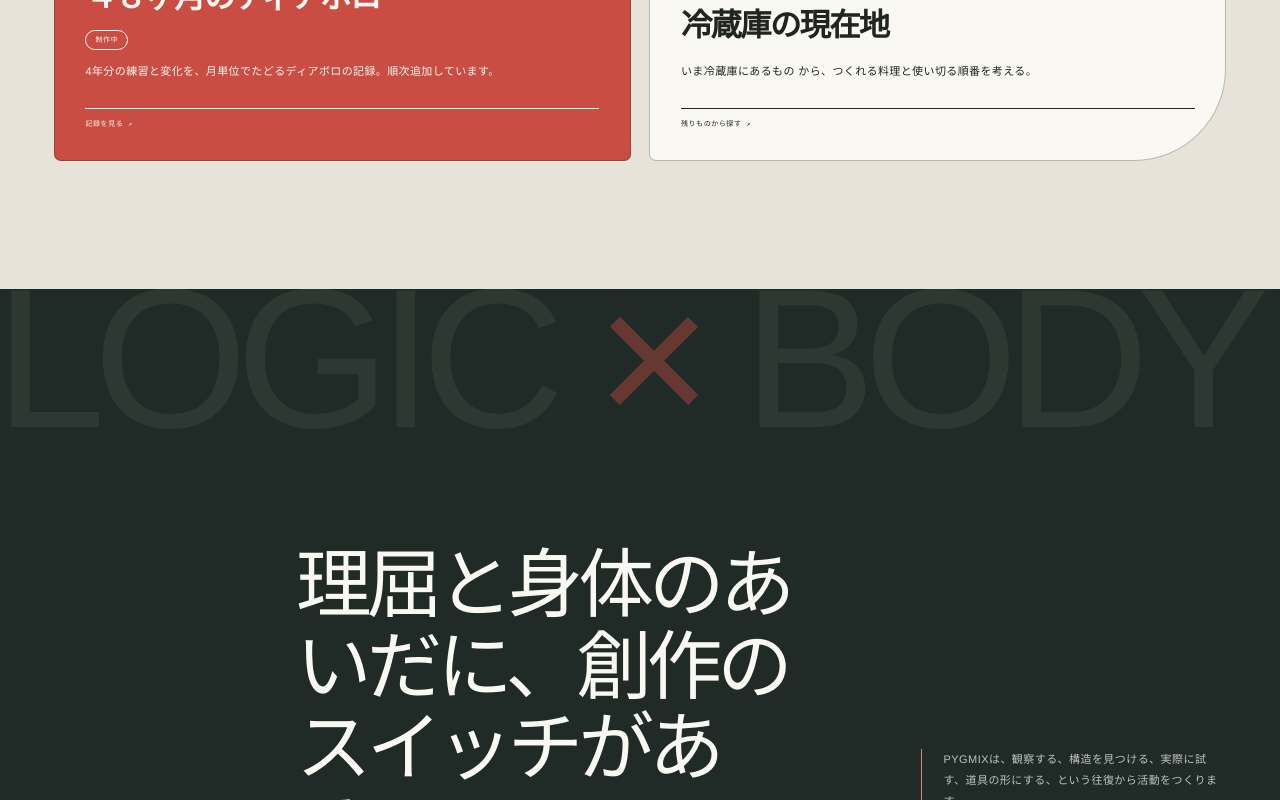
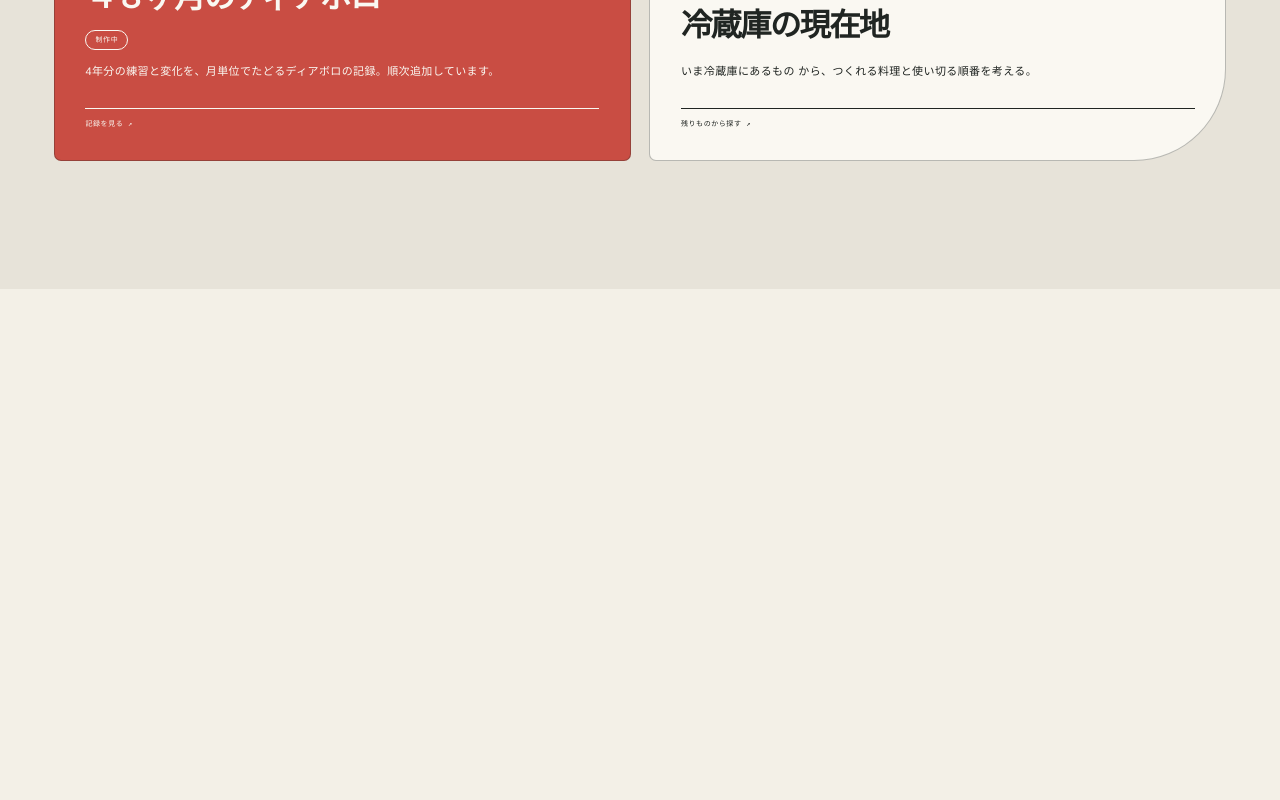
Before and after one commit to aratama-ship-it/pygmix-home, a Next.js app: page / in a window 1280 px wide. Shown: the part 2000-2800 px from the top of the page. After the commit the page ends 2289 px from the top, so only its background shows below. Built offline with nearby package versions, Linux system fonts and the light colour scheme.

Commit message:
Remove bottom principle and footer sections

```diff
--- a/app/OrbitHero.tsx
+++ b/app/OrbitHero.tsx
@@ -235,7 +235,6 @@ export default function OrbitHero() {
         <nav aria-label="メインナビゲーション">
           <a href="#activities">WORKS</a>
           <a href="#projects">PROJECTS</a>
-          <a href="#principle">ABOUT</a>
           <a href="/contact">CONTACT</a>
         </nav>
 
--- a/app/globals.css
+++ b/app/globals.css
@@ -71,8 +71,7 @@ img {
   background: var(--paper-light);
 }
 
-.wordmark,
-.footer-wordmark {
+.wordmark {
   width: max-content;
   font-size: 25px;
   font-weight: 700;
@@ -80,8 +79,7 @@ img {
   line-height: 1;
 }
 
-.wordmark span,
-.footer-wordmark span {
+.wordmark span {
   display: inline-block;
   margin-left: 0.03em;
   color: var(--red);
@@ -2237,102 +2235,6 @@ a.collage-card:focus-visible {
   }
 }
 
-.principle {
-  position: relative;
-  overflow: hidden;
-  padding: clamp(90px, 10vw, 150px) clamp(20px, 4.2vw, 68px);
-  color: var(--paper-light);
-  background: #202a26;
-}
-
-.principle-marquee {
-  position: absolute;
-  top: -0.06em;
-  left: -0.025em;
-  width: max-content;
-  color: rgb(250 248 242 / 0.065);
-  font-size: clamp(92px, 15.5vw, 232px);
-  font-weight: 500;
-  letter-spacing: -0.06em;
-  line-height: 0.82;
-  white-space: nowrap;
-}
-
-.principle-marquee b {
-  color: rgb(201 77 67 / 0.42);
-  font-weight: 300;
-}
-
-.principle-copy {
-  position: relative;
-  z-index: 2;
-  display: grid;
-  grid-template-columns: minmax(140px, 0.35fr) minmax(420px, 1.1fr) minmax(300px, 0.6fr);
-  gap: clamp(28px, 5vw, 82px);
-  align-items: end;
-  max-width: 1500px;
-  margin: 0 auto;
-  padding-top: clamp(70px, 10vw, 150px);
-}
-
-.principle-copy > p {
-  margin: 0;
-  color: #d88773;
-  font-family: var(--mono);
-  font-size: 8px;
-  font-weight: 500;
-  letter-spacing: 0.13em;
-}
-
-.principle h2 {
-  margin: 0;
-  font-size: clamp(40px, 5.9vw, 88px);
-  font-weight: 500;
-  letter-spacing: -0.065em;
-  line-height: 1.08;
-}
-
-.principle-copy > div {
-  padding-left: 22px;
-  border-left: 1px solid var(--coral);
-}
-
-.principle-copy > div p {
-  margin: 0;
-  color: rgb(250 248 242 / 0.74);
-  font-size: 11px;
-  font-weight: 400;
-  letter-spacing: 0.04em;
-  line-height: 1.9;
-}
-
-.principle-copy > div p + p {
-  margin-top: 18px;
-}
-
-footer {
-  display: grid;
-  grid-template-columns: 1fr auto 1fr;
-  align-items: end;
-  gap: 25px;
-  min-height: 190px;
-  padding: 42px clamp(20px, 4.2vw, 68px);
-  border-top: 1px solid var(--line);
-  background: var(--paper-light);
-}
-
-.footer-wordmark {
-  font-size: clamp(40px, 5.2vw, 76px);
-  font-weight: 600;
-}
-
-footer p {
-  margin: 0;
-  font-size: 12px;
-  font-weight: 550;
-  letter-spacing: 0.07em;
-}
-
 @keyframes ticker-slide {
   to {
     transform: translateX(-50%);
@@ -2414,14 +2316,6 @@ footer p {
     display: none;
   }
 
-  .principle-copy {
-    grid-template-columns: 0.3fr 1.1fr;
-  }
-
-  .principle-copy > div {
-    grid-column: 2;
-    margin-top: 15px;
-  }
 }
 
 @media (max-width: 820px) {
@@ -2507,19 +2401,6 @@ footer p {
     grid-row: auto;
   }
 
-  .principle-copy {
-    display: block;
-    padding-top: 110px;
-  }
-
-  .principle-copy > p {
-    margin-bottom: 24px;
-  }
-
-  .principle-copy > div {
-    max-width: 570px;
-    margin: 38px 0 0 auto;
-  }
 }
 
 @media (max-width: 560px) {
@@ -2766,34 +2647,6 @@ footer p {
 
   .activity-image-archive {
     min-height: 420px;
-  }
-
-  .principle {
-    padding-bottom: 90px;
-  }
-
-  .principle-marquee {
-    font-size: 95px;
-  }
-
-  .principle-copy {
-    padding-top: 80px;
-  }
-
-  .principle h2 {
-    font-size: 40px;
-  }
-
-  .principle-copy > div {
-    margin-top: 33px;
-  }
-
-  footer {
-    display: flex;
-    min-height: 230px;
-    flex-direction: column;
-    align-items: flex-start;
-    justify-content: flex-end;
   }
 
 }
--- a/app/page.tsx
+++ b/app/page.tsx
@@ -137,30 +137,6 @@ export default function Home() {
         </div>
       </section>
 
-      <section className="principle" id="principle" aria-labelledby="principle-title">
-        <div className="principle-marquee" aria-hidden="true">
-          LOGIC <b>×</b> BODY <b>×</b> TOOLS <b>×</b>
-        </div>
-        <div className="principle-copy">
-          <p>ONE FOUNDATION / MANY OUTPUTS</p>
-          <h2 id="principle-title">理屈と身体のあいだに、創作のスイッチがある。</h2>
-          <div>
-            <p>
-              PYGMIXは、観察する、構造を見つける、実際に試す、道具の形にする、という往復から活動をつくります。
-            </p>
-            <p>
-              舞台、映像、調査、記録、学習ツール。見た目の違う成果が、同じ考え方から枝分かれしていきます。
-            </p>
-          </div>
-        </div>
-      </section>
-
-      <footer>
-        <a className="footer-wordmark" href="#top">
-          PYGMI<span>X</span>
-        </a>
-        <p>真面目にふざける。</p>
-      </footer>
     </main>
   );
 }
```
Also changed, not shown: 1 other file (tests, documents, lock files or other folders).
